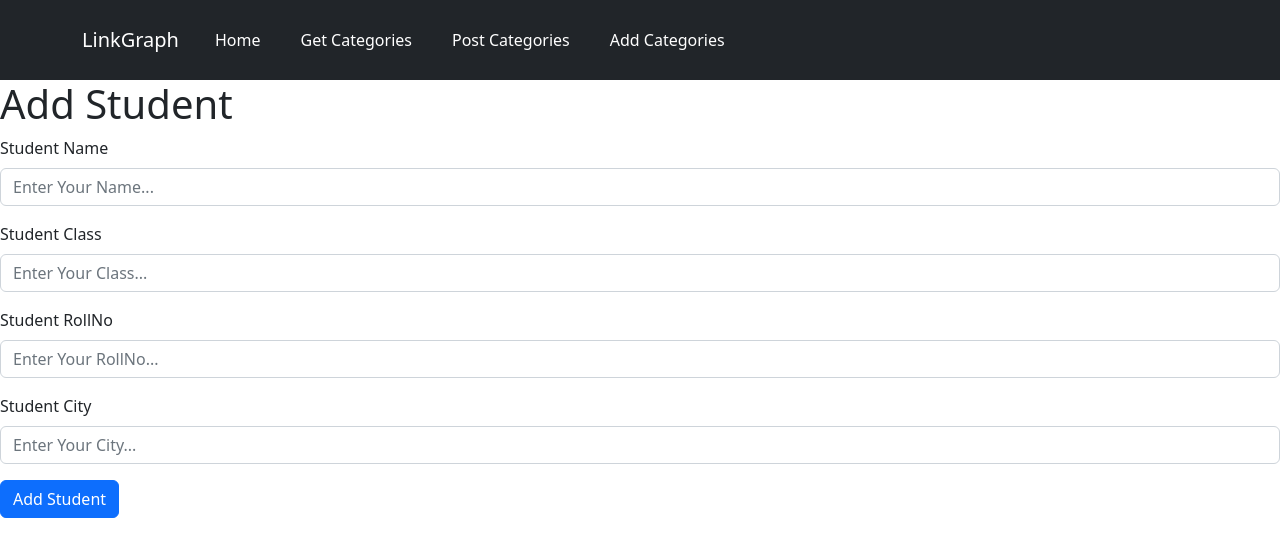
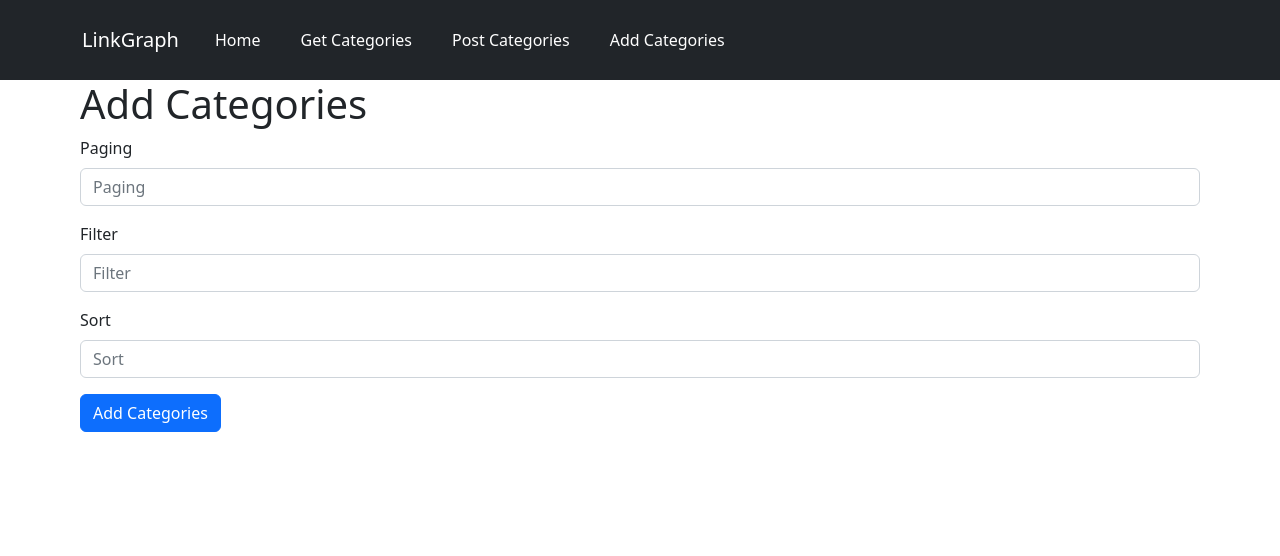
Before and after one commit to shahrukh-linkgraph/wix-linkgraph-frontend, a React (Create React App) app: page /add in a window 1280 px wide. Shown: the top 556 px of the page. Built offline with nearby package versions, Linux system fonts and the light colour scheme.

Commit message:
add category form creat

```diff
--- a/src/config/app.js
+++ b/src/config/app.js
@@ -1,2 +1,3 @@
-export const BASE_URL = 'https://dummyapi.io';
+// export const BASE_URL = 'https://dummyapi.io';
+export const BASE_URL = "https://web-production-d853.up.railway.app"
 // export const BASE_URL = 'http://192.168.0.210:8000';
--- a/src/pages/Add.js
+++ b/src/pages/Add.js
@@ -1,60 +1,126 @@
-import React,{useState} from 'react'
-import { Form, Button } from 'react-bootstrap'
-import { useLocation } from 'react-router-dom'
+import React, { useState, useEffect } from "react";
+import { Form, Button } from "react-bootstrap";
+import { connect } from "react-redux";
+import { useLocation } from "react-router-dom";
+import { getCategory } from "./Home/redux/actions";
 //import React,{ useState } from 'react'
 // import {addstudent} from '../../services/Api'
-const initialValue =
-{
-  studentname: '',
-  studentclass: '',
-  studentrollNo: '',
-  studentcity: '',
-  id: ''
-}
-const Add = () => {
-  const [student, setStudent] = useState(initialValue)
-  const { studentname, studentclass, studentrollNo, studentcity, id } = student
-  const location = useLocation()
+const initialValue = {
+  paging: {
+    limit: "",
+  },
+  filter: {
+    title: "",
+  },
+  sort: [""],
+};
+const Add = (props) => {
+  const { getCategory, allPosts } = props;
+  console.log("allPosts =>", allPosts);
+  const [pagging, setPagging] = useState("");
+  const [filter, setFilter] = useState("");
+  const [sort, setSort] = useState("");
+
+  const [Category, setCategory] = useState(initialValue);
+  const { Paging, Filter, Sort, id } = Category;
+  const location = useLocation();
+console.log("CategoryCategory >>>>",Category);
   const ChangeValue = (e) => {
-    setStudent({ ...student, [e.target.name]: e.target.value })
-  }
-  const AddStudentDetail = (event) => {
+    setCategory({[e.target.name]: e.target.value });
+  };
+  const AddCategoryDetail = (event) => {
+    const data = {
+      paging: {
+        limit: pagging,
+      },
+      filter: {
+        title: filter,
+      },
+      sort: [sort],
+    }
     event.preventDefault();
-//    addstudent(student)
-location.push('/get')
-  }
+     getCategory(Category)
+  };
+
+  // const postDataFromApi = () => {
+  //   const data = {
+  //     paging: {
+  //       limit: 4,
+  //     },
+  //     filter: {
+  //       title: "summer",
+  //     },
+  //     sort: ["title"],
+  //   };
+  //   console.log("data =>", data);
+  //   getCategory(data);
+  // };
+  // const getCategories = () => {
+  //     axios.get("https://jsonplaceholder.typicode.com/users").then((data) => {
+  //         // console.log('categories', data.data)
+  //         setCategory(JSON.stringify(data.data, undefined, 4))
+  //     });
+
   return (
     <div>
-      <Form>
+      <Form style={{ marginLeft: 80, marginRight: 80 }}>
         <Form.Group className="mb-3" controlId="formBasicName">
-          <h1> Add Student</h1>
-          <Form.Label>Student Name</Form.Label>
-          <Form.Control type="text" placeholder="Enter Your Name..." name="studentname" onChange={(e) => ChangeValue(e)} value={studentname} />
-          <Form.Text className="text-muted">
-          </Form.Text>
+          <h1> Add Categories</h1>
+          <Form.Label>Paging</Form.Label>
+          <Form.Control
+            type="text"
+            placeholder="Paging"
+            name="Paging"
+            onChange={(e) => setPagging(e.target.value)}
+            value={Paging}
+          />
+          <Form.Text className="text-muted"></Form.Text>
         </Form.Group>
 
         <Form.Group className="mb-3" controlId="formBasicClass">
-          <Form.Label>Student Class</Form.Label>
-          <Form.Control type="text" placeholder="Enter Your Class..." name="studentclass" onChange={(e) => ChangeValue(e)} value={studentclass} />
+          <Form.Label>Filter</Form.Label>
+          <Form.Control
+            type="text"
+            placeholder="Filter"
+            name="Filter"
+            onChange={(e) => setFilter(e.target.value)}
+            value={Filter}
+          />
         </Form.Group>
 
         <Form.Group className="mb-3" controlId="formBasicRollNo">
-          <Form.Label>Student RollNo</Form.Label>
-          <Form.Control type="Number" placeholder="Enter Your RollNo..." name="studentrollNo" onChange={(e) => ChangeValue(e)} value={studentrollNo}  />
-          <Form.Text className="text-muted">
-          </Form.Text>
+          <Form.Label>Sort</Form.Label>
+          <Form.Control
+            type="text"
+            placeholder="Sort"
+            name="Sort"
+            onChange={(e) => setSort(e.target.value)}
+            value={Sort}
+          />
+          <Form.Text className="text-muted"></Form.Text>
         </Form.Group>
 
-        <Form.Group className="mb-3" controlId="formBasicCity">
-          <Form.Label>Student City</Form.Label>
-          <Form.Control type="text" placeholder="Enter Your City..." name="studentcity" onChange={(e) => ChangeValue(e)} value={studentcity}  />
-        </Form.Group>
-        <Button variant="primary" type="submit" onClick={AddStudentDetail}>
-          Add Student
+        {/* <Form.Group className="mb-3" controlId="formBasicCity">
+          <Form.Label>Sort</Form.Label>
+          <Form.Control type="text" placeholder="Sort" name="Sort" onChange={(e) => ChangeValue(e)} value={studentcity}  />
+        </Form.Group> */}
+        <Button variant="primary" type="submit" onClick={AddCategoryDetail}>
+          Add Categories
         </Button>
       </Form>
     </div>
-  )
-}
-export default Add
+  );
+};
+const mapStateToProps = (state) => ({
+  PostData: state.users,
+  // requesting: state.homeReducer.r2equesting,
+  allPosts: state.users.allPosts,
+});
+
+const mapDispatchToProps = (dispatch) => ({
+  getCategory: (data) => dispatch(getCategory(data)),
+});
+
+export default connect(mapStateToProps, mapDispatchToProps)(Add);
+
+// export default Add;
--- a/src/pages/Home/redux/reducer.js
+++ b/src/pages/Home/redux/reducer.js
@@ -39,6 +39,7 @@ export default function users(state = initialState, action) {
       return {
         ...state,
         loading: true,
+        allPosts: [],
       };
 
     case GET_CATEGORY_SUCCESS:
--- a/src/pages/Home/redux/sagas.js
+++ b/src/pages/Home/redux/sagas.js
@@ -9,12 +9,11 @@ import {
   getCategoryFailure,
 } from "./actions";
 async function getApi() {
-  const URL = `https://jsonplaceholder.typicode.com/users`;
+  const URL = `${BASE_URL}/get_categories/`
   // const accessToken = await AsyncStorage.getItem('authToken');
   const options = {
     headers: {
       'Content-Type': 'application/json',
-      'Access-Control-Allow-Origin': '*',
       Authorization: `token 005a17d69c332ee70c3620c12608d42ba7e1b52f`,
     },
     method: 'GET',
@@ -54,7 +53,8 @@ function* fetchUsers() {
 
 //category
 async function postApi(data) {
-  const URL = `${BASE_URL}/data/`;
+  console.log("post api data",data);
+  const URL = `${BASE_URL}/post_categories/`;
   const options = {
     headers: {
       'Content-Type': 'application/json',
@@ -85,8 +85,8 @@ function* fetchCategory({ data }) {
   console.log("[post", data);
   try {
     const Category = yield call(postApi, data);
-    console.log("Category", Category);
-    yield put(getCategorySuccess(Category));
+    console.log("Category....", Category);
+    // yield put(getCategorySuccess(Category));
   } catch (e) {
     yield put(getCategoryFailure(e));
   }
```
Also changed, not shown: src/pages/Home/components/AddPostCategory.js (+35 -92 lines), src/pages/Home/components/Categories.js (+98 -31 lines).
